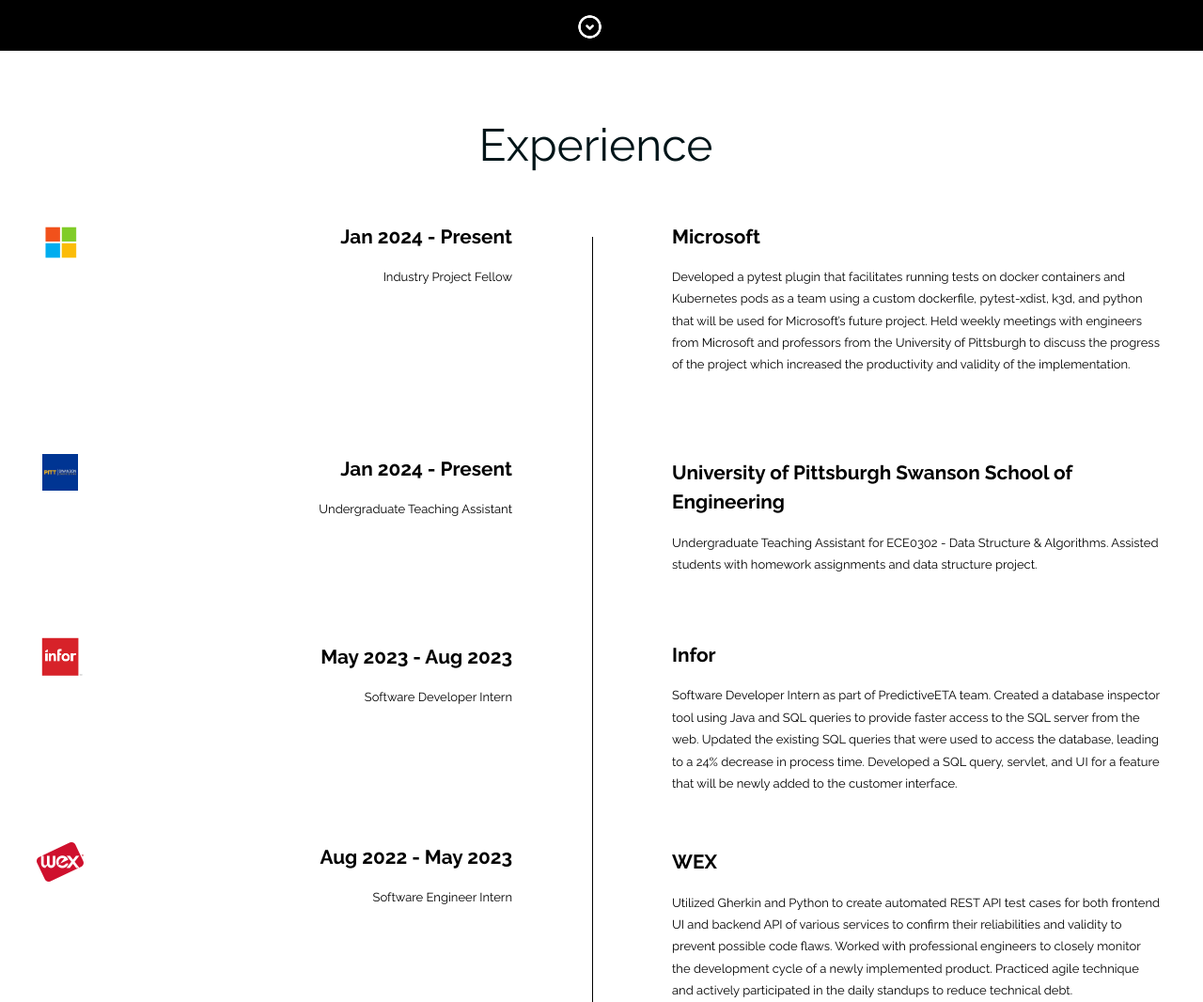
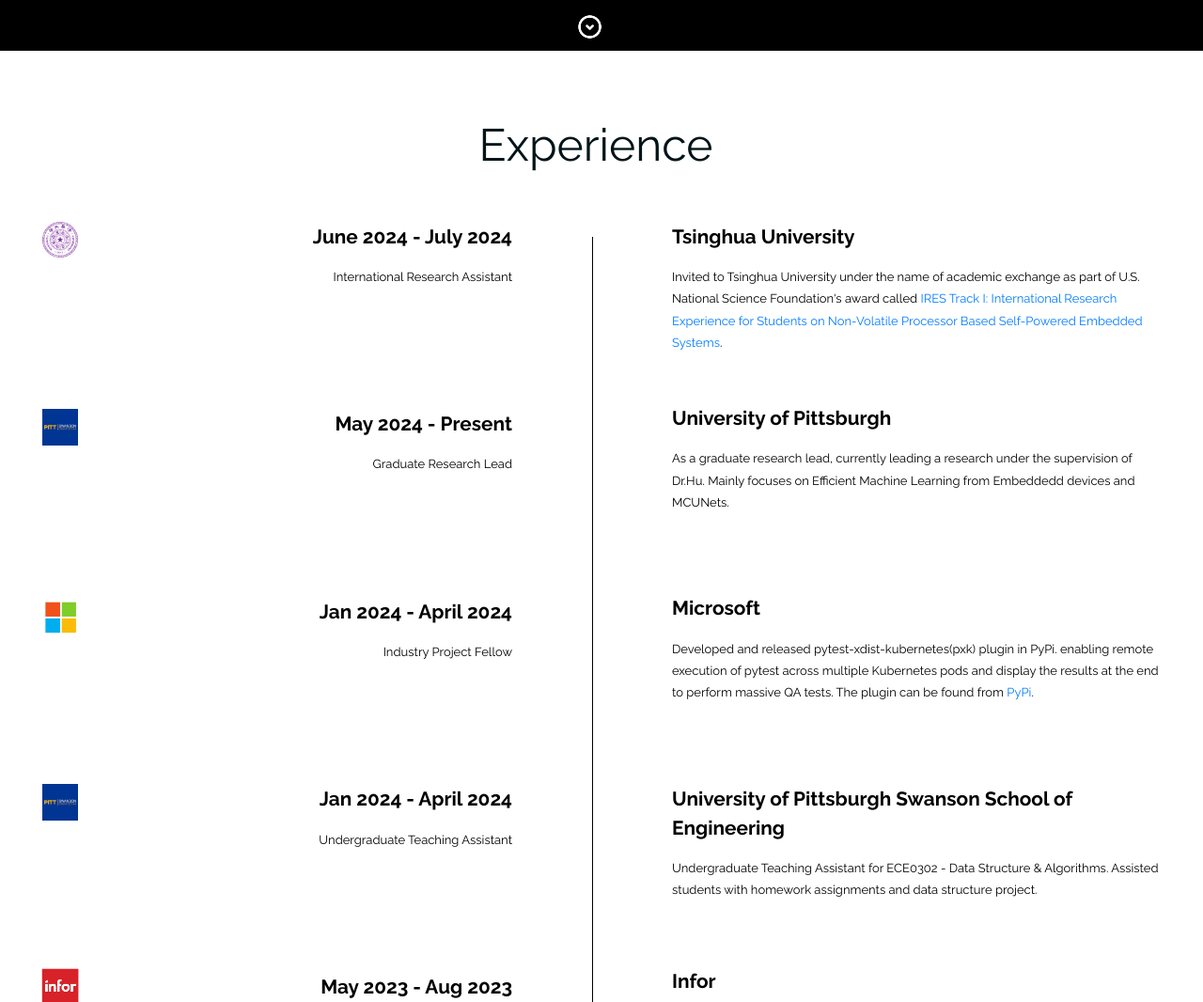
Before and after one commit to Aidenseo3180/Aidenseo3180.github.io, a plain HTML site: page index.html in a window 1280 px wide. Shown: the part 1003-2069 px from the top of the page at 94% size. Drawn offline with nearby package versions, Linux system fonts and the light colour scheme.

Commit message:
profile updated

```diff
--- a/css/index.css
+++ b/css/index.css
@@ -318,3 +318,8 @@ body {
     width: 3%;
     position: absolute;
 }
+
+#tsu_logo {
+    width: 3%;
+    position: absolute;
+}
--- a/index.html
+++ b/index.html
@@ -92,23 +92,37 @@
 		<div class="row">
 
 			<div class="column">
+				<div class="logo_descr">
+					<img src="images/tsu_logo.png" alt="Tsinghua University Logo" id="tsu_logo">
+					<p class="leftside" id="date">June 2024 - July 2024</p>
+					<p class="leftside" id="role"> International Research Assistant </p>
+					<p id="job_descr"> <br> </p>
+				</div>
+				<p id="br_height"> <br> </p>
+				<p id="br_height"> <br> </p>
+
+				<div class="logo_descr">
+					<img src="images/swanson_logo.jpeg" alt="Swanson Logo" id="swanson_logo">
+					<p class="leftside" id="date">May 2024 - Present</p>
+					<p class="leftside" id="role"> Graduate Research Lead </p>
+					<p id="job_descr"> <br> </p>
+				</div>
+				<p id="br_height"> <br> </p>
+				<p id="br_height"> <br> </p>
 
 				<div class="logo_descr">
 					<img src="images/microsoft_logo.png" alt="Microsoft Logo" id="microsoft_logo">
-					<p class="leftside" id="date">Jan 2024 - Present</p>
+					<p class="leftside" id="date">Jan 2024 - April 2024</p>
 					<p class="leftside" id="role"> Industry Project Fellow </p>
 					<p id="job_descr"> <br> </p>
 				</div>
 
 				<p id="br_height"> <br> </p>
 				<p id="br_height"> <br> </p>
-				<p id="small_diff"> <br> </p>
-				<p id="small_diff"> <br> </p>
-        <p id="small_diff"> <br> </p>
 
 				<div class="logo_descr">
 					<img src="images/swanson_logo.jpeg" alt="Swanson Logo" id="swanson_logo">
-					<p class="leftside" id="date">Jan 2024 - Present</p>
+					<p class="leftside" id="date">Jan 2024 - April 2024</p>
 					<p class="leftside" id="role"> Undergraduate Teaching Assistant </p>
 				</div>
 
@@ -178,15 +192,30 @@
 			</div>
 
 			<div class="column">
+				<p class="rightside" id="company">Tsinghua University</p>
+				<p class="rightside" id="job_descr">
+					Invited to Tsinghua University under the name of academic exchange as part of U.S. National Science Foundation's award called
+					<a href="https://www.nsf.gov/awardsearch/showAward?AWD_ID=1827009" target="_blank">IRES Track I: International Research Experience for Students on Non-Volatile Processor Based Self-Powered Embedded Systems</a>.
+				</p>
+
+				<p id="br_height"> <br> </p>
+
+				<p class="rightside" id="company">University of Pittsburgh</p>
+				<p class="rightside" id="job_descr">
+					As a graduate research lead, currently leading a research under the supervision of Dr.Hu. Mainly focuses on Efficient Machine Learning from Embeddedd devices and MCUNets.
+				</p>
+
+				<p id="br_height"> <br> </p>
+				<p id="small_diff"> <br> </p>
+				<p id="small_diff"> <br> </p>
+
 				<p class="rightside" id="company">Microsoft</p>
 				<p class="rightside" id="job_descr">
-					Developed a pytest plugin that facilitates running tests on docker containers and Kubernetes pods as a team using a
-          custom dockerfile, pytest-xdist, k3d, and python that will be used for Microsoft’s future project.
-          Held weekly meetings with engineers from Microsoft and professors from the University of Pittsburgh to discuss the progress of
-          the project which increased the productivity and validity of the implementation.
+					Developed and released pytest-xdist-kubernetes(pxk) plugin in PyPi. enabling remote execution of pytest across multiple
+Kubernetes pods and display the results at the end to perform massive QA tests. The plugin can be found from <a href="https://pypi.org/project/pxk/" target="_blank">PyPi</a>.
 				</p>
 
-				<p id="job_descr"> <br> </p>
+				<p id="br_height"> <br> </p>
 				<p id="small_diff"> <br> </p>
 				<p id="small_diff"> <br> </p>
 
```
Also changed, not shown: images/tsu_logo.png (added).
